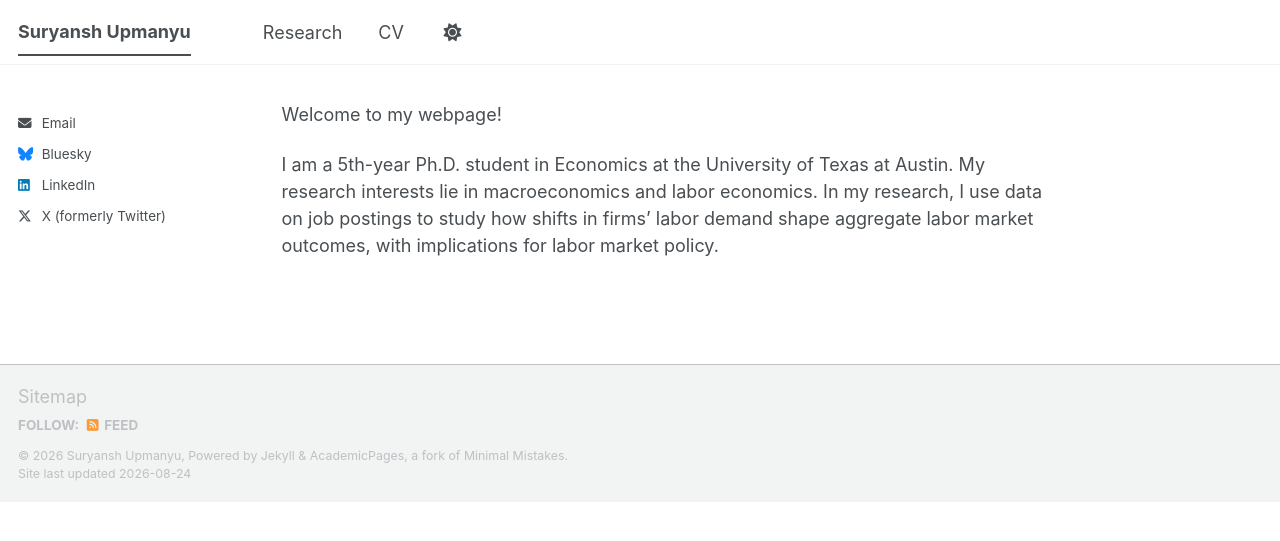
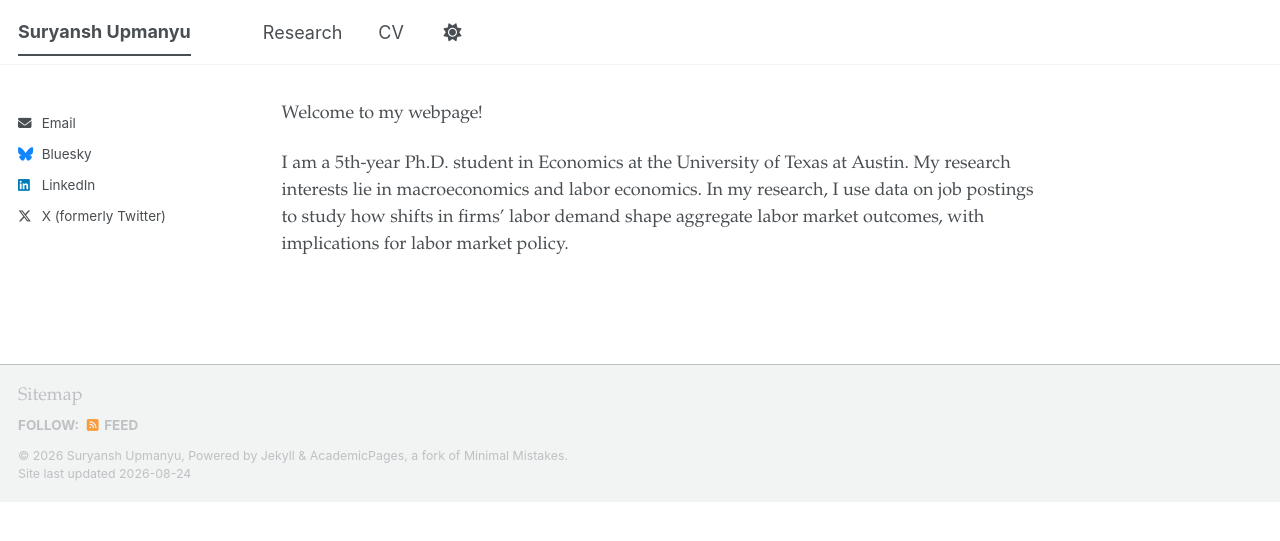
Before and after one commit to upmanyu-suryansh/upmanyu-suryansh.github.io, a Jekyll site: the page built from _pages/about.md, in a window 1280 px wide. Shown: the top 541 px of the page. Built offline with Jekyll 4.4.1, drawn with Linux system fonts in a browser that asks for light colours; a script bundle is joined from its source files by our own code; library files that are not in the unit come from our copies.

Commit message:
Add font-family to body in main.scss

```diff
--- a/assets/css/main.scss
+++ b/assets/css/main.scss
@@ -46,6 +46,10 @@
   min-height: calc(100vh - 200px);
 }
 
+body {
+  font-family: 'Palatino Linotype', Palatino, Book Antiqua, serif;
+}
+
 .author__avatar {
   display: none;
 }
```
